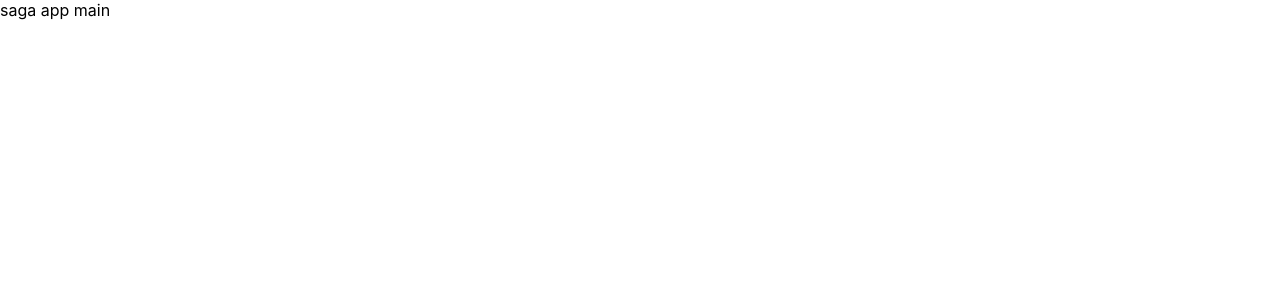
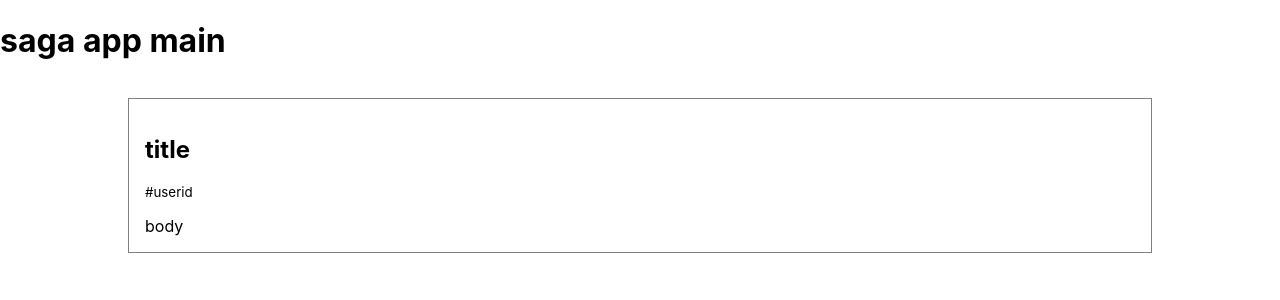
Before and after one commit to upship-kim/ReactPractice, a React (Create React App) app: page / in a window 1280 px wide. Shown: the top 300 px of the page. Built offline with nearby package versions, Linux system fonts and the light colour scheme.

Commit message:
made view component

```diff
--- a/src/redux-saga/SagaApp.js
+++ b/src/redux-saga/SagaApp.js
@@ -1,7 +1,15 @@
 import React from 'react';
+import PostList from './components/PostList';
 
 const SagaApp = () => {
-    return <div>saga app main</div>;
+    return (
+        <div>
+            <h1>saga app main</h1>
+            <div>
+                <PostList />
+            </div>
+        </div>
+    );
 };
 
 export default SagaApp;
--- /dev/null
+++ b/src/redux-saga/components/PostList.js
@@ -0,0 +1,35 @@
+import React from 'react';
+import styled from 'styled-components';
+
+const PostListBlock = styled.div`
+    margin: 0 auto;
+    width: 100%;
+    display: flex;
+    justify-content: center;
+    padding-top: 1rem;
+`;
+const PostItem = styled.div`
+    display: flex;
+    flex-direction: column;
+    box-sizing: border-box;
+    border: 1px solid gray;
+    width: 80%;
+    padding: 1rem;
+    .body {
+        margin-top: 1rem;
+    }
+`;
+
+const PostList = () => {
+    return (
+        <PostListBlock>
+            <PostItem>
+                <h2>title</h2>
+                <small>#userid</small>
+                <div className="body">body</div>
+            </PostItem>
+        </PostListBlock>
+    );
+};
+
+export default PostList;
```
